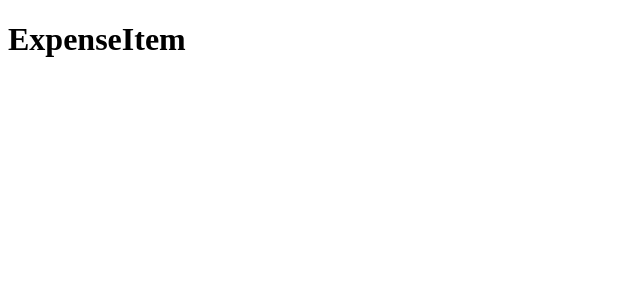
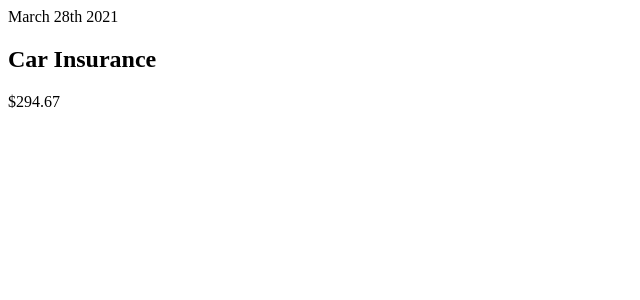
Before and after one commit to CemEkiz/expense-tracker, a React (Vite) app: page / in a window 1280 px wide. Shown: the top 300 px of the page, without its empty margins (0-640 px from the left). Built offline with nearby package versions, Linux system fonts and the light colour scheme.

Commit message:
33: writing more complex jsx code

```diff
--- a/src/components/ExpenseItem.jsx
+++ b/src/components/ExpenseItem.jsx
@@ -1,5 +1,13 @@
 const ExpenseItem = () => {
-  return <h1>ExpenseItem</h1>;
+  return (
+    <div>
+      <div>March 28th 2021</div>
+      <div>
+        <h2>Car Insurance</h2>
+        <div>$294.67</div>
+      </div>
+    </div>
+  );
 };
 
 export default ExpenseItem;
```
